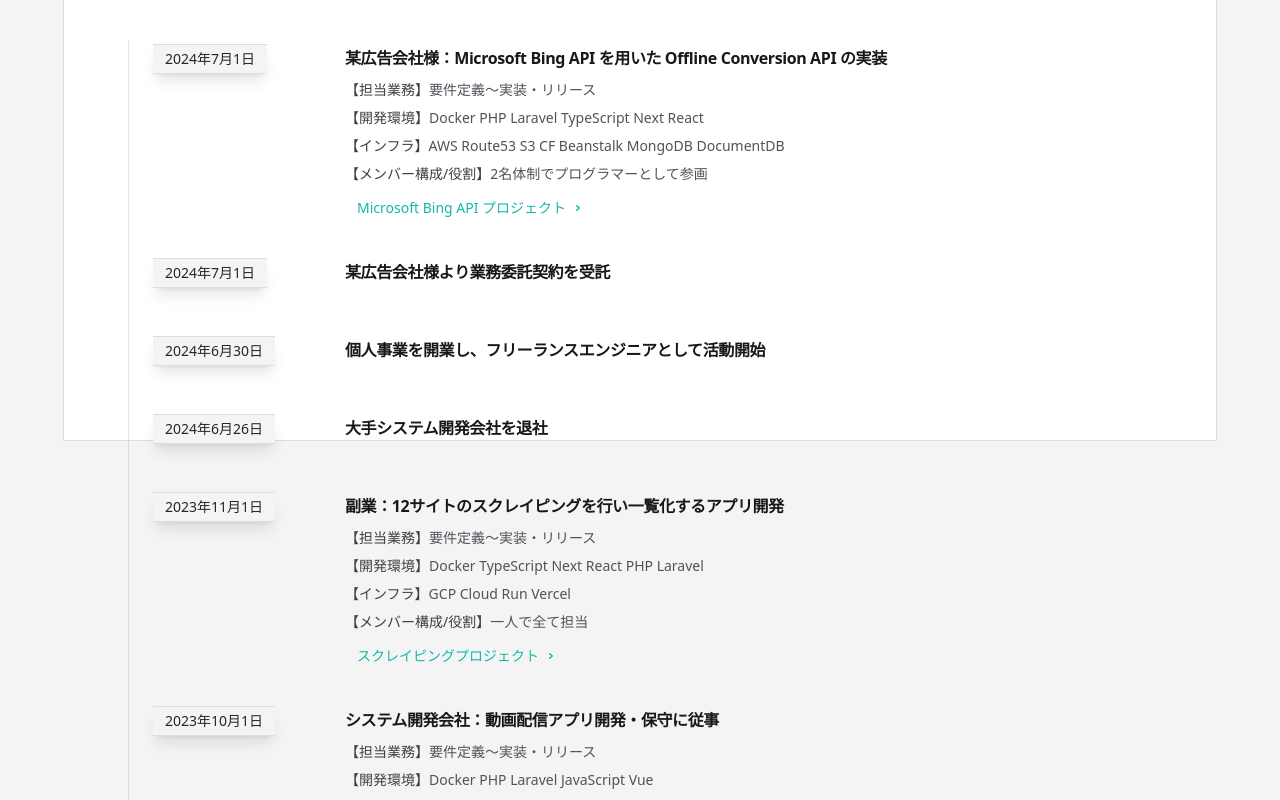
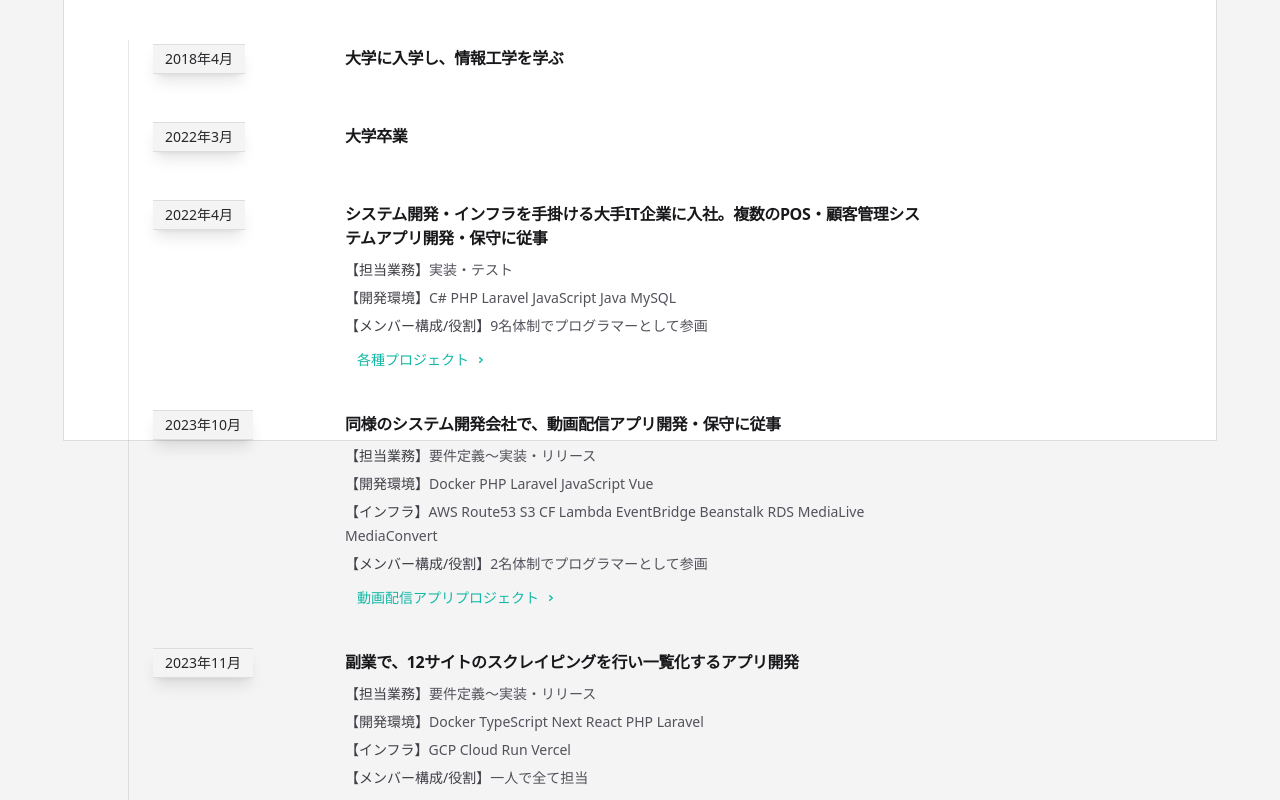
Before and after one commit to Temmy3620/miomio-portfolio, a Next.js app: page /history in a window 1280 px wide. Shown: the part 360-1160 px from the top of the page. Built offline with nearby package versions, Linux system fonts and the light colour scheme; no server answers.

Commit message:
経歴更新3

```diff
--- a/app/history/page.tsx
+++ b/app/history/page.tsx
@@ -15,6 +15,12 @@ export default function History() {
       ? '取り組んできた内容を時系列でまとめています。'
       : 'All of my long-form thoughts on programming, leadership, product design, and more, collected in chronological order.',
   };
+  // idを廃止し、YYYY-MMの文字列で降順ソート
+  const orderedArticles = [...articles].sort((a, b) => {
+    const ad = (a)?.date ?? '';
+    const bd = (b)?.date ?? '';
+    return ad.localeCompare(bd);
+  });
   return (
     <div className="mx-auto max-w-2xl lg:max-w-5xl">
       <header className="max-w-2xl">
@@ -39,10 +45,10 @@ export default function History() {
       <div className="mt-16 sm:mt-20">
         <div className="lg:border-l lg:pl-6 lg:border-zinc-900/10 dark:border-zinc-700/40">
           <motion.div initial="hidden" animate="visible" className="flex max-w-3xl flex-col space-y-8">
-            {articles.map((article) => (
+            {orderedArticles.map((article) => (
 
               <motion.div
-                key={article.title}
+                key={`${article.date}-${article.title}`}
                 className="lg:grid lg:grid-cols-4 lg:items-baseline"
                 variants={{ hidden: { opacity: 0, y: 10 }, visible: { opacity: 1, y: 0 } }}
               >
@@ -52,7 +58,7 @@ export default function History() {
                   animate={{ opacity: 1, y: 0 }}
                   transition={{ duration: 0.5, delay: 0.1 }}
                 >
-                  <DateBanner date={new Date(article.date.start)} />
+                  <DateBanner date={new Date(`${article.date}`)} />
                 </motion.time>
                 <div className="lg:col-span-3 flex flex-col items-start">
                   <motion.h2
@@ -61,7 +67,7 @@ export default function History() {
                     animate={{ opacity: 1, x: 0 }}
                     transition={{ duration: 0.5, delay: 0.2 }}
                   >
-                    {locale === 'ja' ? (article as any).titleJa ?? article.title : article.title}
+                    {locale === 'ja' ? article.titleJa ?? article.title : article.title}
                   </motion.h2>
 
                   {(() => {
@@ -123,7 +129,7 @@ export default function History() {
                       transition={{ duration: 0.5, delay: 0.4 }}
                     >
                       <div className="relative z-10 mt-2 flex items-center text-sm font-medium text-teal-500 hover:bg-zinc-500/25 rounded-lg sm:rounded-xl lg:rounded-2xl py-1 px-3">
-                        {locale === 'ja' ? (article.link as any).labelJa ?? article.link.label : article.link.label}
+                        {locale === 'ja' ? article.link.labelJa ?? article.link.label : article.link.label}
                         <svg viewBox="0 0 16 16" fill="none" aria-hidden="true" className="ml-1 h-4 w-4 stroke-current">
                           <path d="M6.75 5.75 9.25 8l-2.5 2.25" strokeWidth="1.5" strokeLinecap="round" strokeLinejoin="round" />
                         </svg>
--- a/app/skillset/page.tsx
+++ b/app/skillset/page.tsx
@@ -17,7 +17,7 @@ const backEnd = [
   { subject: 'PHP', value: 5 },
   { subject: 'Java', value: 1 },
   { subject: 'Python', value: 1 },
-  { subject: 'Laravel', value: 2 },
+  { subject: 'Laravel', value: 4 },
   { subject: 'MySQL', value: 4 },
   { subject: 'MongoDB', value: 4 },
 ]
--- a/components/DateBanner.tsx
+++ b/components/DateBanner.tsx
@@ -13,9 +13,7 @@ export function DateBanner({ date = new Date(), className = "" }: DateBannerProp
   // Deterministic timezone to avoid hydration mismatch
   const formattedDate = new Intl.DateTimeFormat(fmtLocale, {
     year: "numeric",
-    month: "long",
-    day: "numeric",
-    timeZone: "UTC",
+    month: "long"
   }).format(date)
 
   return (
--- a/data/history.json
+++ b/data/history.json
@@ -1,16 +1,14 @@
 [
   {
-    "title": "a certain advertising company: Implementing the Offline Conversion API using the Microsoft Bing API.",
-    "titleJa": "某広告会社様：Microsoft Bing API を用いた Offline Conversion API の実装",
-    "date": {
-      "start": "2024-07-01"
-    },
+    "title": "Contracted by an advertising company to develop a feature that links conversions to ads.",
+    "titleJa": "某広告会社様より業務委託契約を受託。コンバージョンを広告に連携する機能開発",
+    "date": "2024-07",
     "responsibilities": "Requirements definition through implementation and release",
     "responsibilitiesJa": "要件定義〜実装・リリース",
-    "environment": "Docker PHP Laravel TypeScript Next React",
-    "environmentJa": "Docker PHP Laravel TypeScript Next React",
+    "environment": "Docker PHP Laravel TypeScript Next React NoSQL",
+    "environmentJa": "Docker PHP Laravel TypeScript Next React NoSQL",
     "infrastructure": "AWS Route53 S3 CloudFront Beanstalk MongoDB DocumentDB",
-    "infrastructureJa": "AWS Route53 S3 CF Beanstalk MongoDB DocumentDB",
+    "infrastructureJa": "AWS Route53 S3 CF Beanstalk RDS MongoDB DocumentDB",
     "teamRole": "Two-person team, programmer role",
     "teamRoleJa": "2名体制でプログラマーとして参画",
     "link": {
@@ -20,32 +18,14 @@
     }
   },
   {
-    "title": "I have been contracted by a certain advertising company. for outsourced work.",
-    "titleJa": "某広告会社様より業務委託契約を受託",
-    "date": {
-      "start": "2024-07-01"
-    }
-  },
-  {
-    "title": "I’m starting my own business and beginning my career as a freelance engineer",
-    "titleJa": "個人事業を開業し、フリーランスエンジニアとして活動開始",
-    "date": {
-      "start": "2024-06-30"
-    }
-  },
-  {
-    "title": "Left a major IT company specializing in system development and infrastructure.",
-    "titleJa": "大手システム開発会社を退社",
-    "date": {
-      "start": "2024-06-26"
-    }
+    "title": "Left a major IT company specializing in system development and infrastructure.I’m starting my own business and beginning my career as a freelance engineer",
+    "titleJa": "大手システム開発会社を退社し、個人事業を開業。フリーランスエンジニアとして活動開始",
+    "date": "2024-06"
   },
   {
     "title": "Side project: Web scraping application for 12 sites.",
-    "titleJa": "副業：12サイトのスクレイピングを行い一覧化するアプリ開発",
-    "date": {
-      "start": "2023-11-01"
-    },
+    "titleJa": "副業で、12サイトのスクレイピングを行い一覧化するアプリ開発",
+    "date": "2023-11",
     "responsibilities": "Requirements definition through implementation and release",
     "responsibilitiesJa": "要件定義〜実装・リリース",
     "environment": "Docker TypeScript Next React PHP Laravel",
@@ -62,10 +42,8 @@
   },
   {
     "title": "Worked on in-house video distribution application development and maintenance.",
-    "titleJa": "システム開発会社：動画配信アプリ開発・保守に従事",
-    "date": {
-      "start": "2023-10-01"
-    },
+    "titleJa": "同様のシステム開発会社で、動画配信アプリ開発・保守に従事",
+    "date": "2023-10",
     "responsibilities": "Requirements definition through implementation and release",
     "responsibilitiesJa": "要件定義〜実装・リリース",
     "environment": "Docker PHP Laravel JavaScript Vue",
@@ -81,15 +59,13 @@
     }
   },
   {
-    "title": "Involved in development and maintenance of multiple Web/Business applications.",
-    "titleJa": "システム開発会社：複数のWeb・業務アプリ開発・保守に従事",
-    "date": {
-      "start": "2022-04-01"
-    },
+    "title": "Joined a major IT company as a new graduate, working on Web and business application development and maintenance.",
+    "titleJa": "システム開発・インフラを手掛ける大手IT企業に入社。複数のPOS・顧客管理システムアプリ開発・保守に従事",
+    "date": "2022-04",
     "responsibilities": "Implementation and testing",
     "responsibilitiesJa": "実装・テスト",
-    "environment": "C# PHP Laravel JavaScript Java",
-    "environmentJa": "C# PHP Laravel JavaScript Java",
+    "environment": "C# PHP Laravel JavaScript Java MySQL",
+    "environmentJa": "C# PHP Laravel JavaScript Java MySQL",
     "teamRole": "Programmer on a 9-person team",
     "teamRoleJa": "9名体制でプログラマーとして参画",
     "link": {
@@ -99,10 +75,13 @@
     }
   },
   {
-    "title": "Started my career at a major IT company specializing in system development and infrastructure as a new graduate.",
-    "titleJa": "新卒でシステム開発・インフラを手掛ける大手IT企業に入社",
-    "date": {
-      "start": "2022-04-01"
-    }
+    "title": "Graduated from university.",
+    "titleJa": "大学卒業",
+    "date": "2022-03"
+  },
+  {
+    "title": "Started university studies in information engineering.",
+    "titleJa": "大学に入学し、情報工学を学ぶ",
+    "date": "2018-04"
   }
 ]
```
